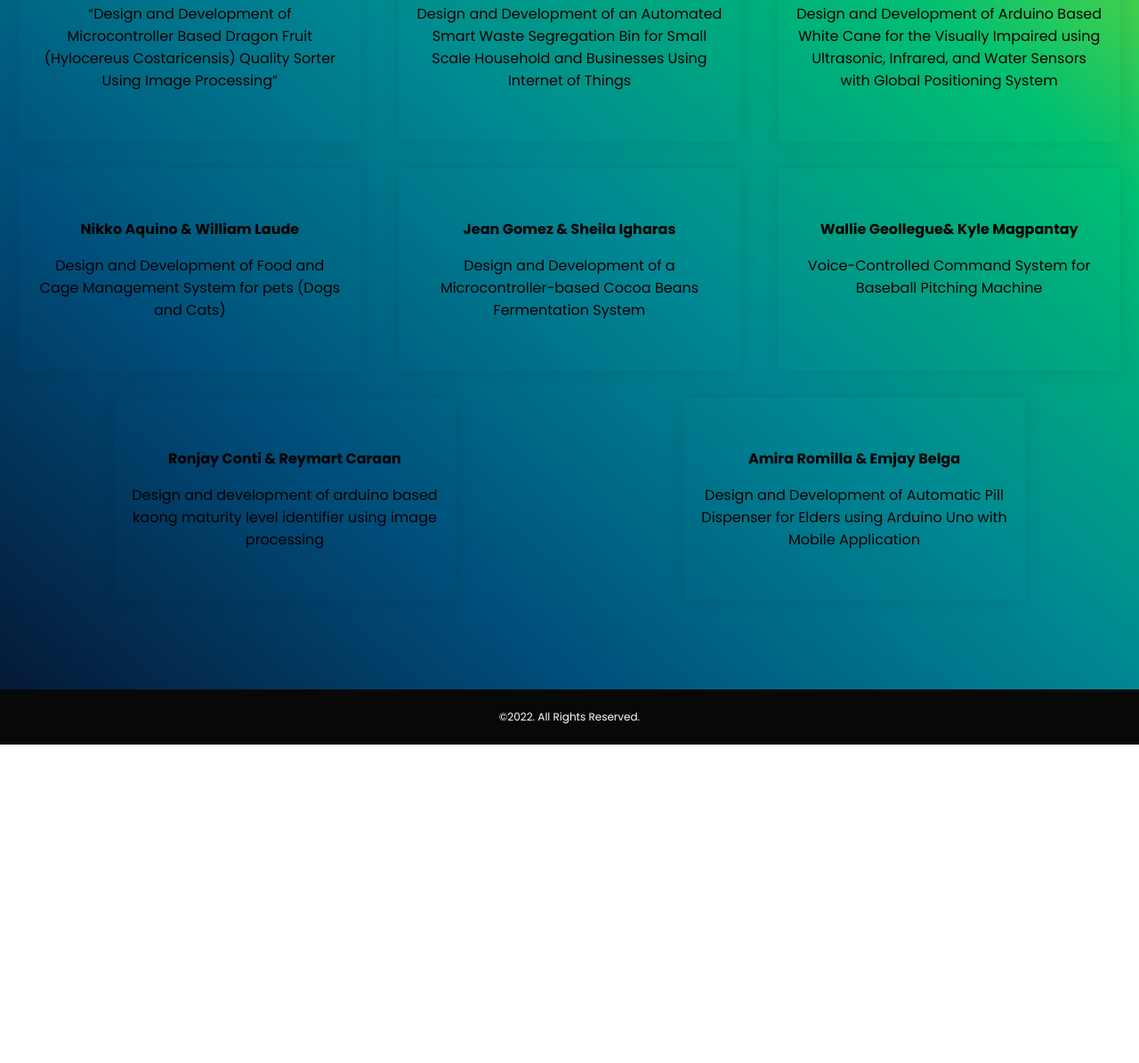
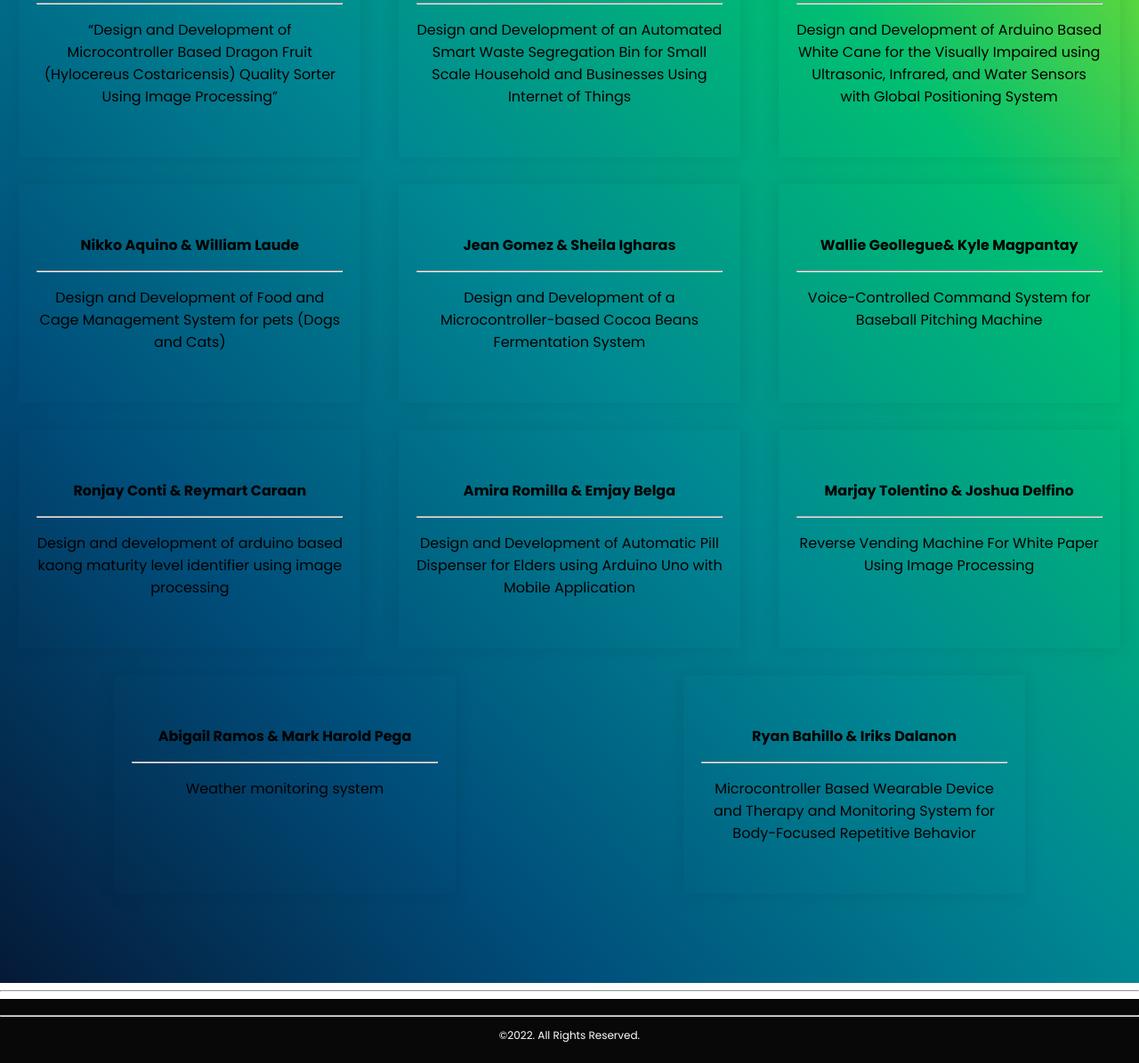
Before and after one commit to vince1772/CPE-TITLES, a plain HTML site: page index.html in a window 1280 px wide. Shown: the part 383-1578 px from the top of the page at 89% size. Before the commit the page ends 1220 px from the top, so only its background shows below. Drawn offline with Linux system fonts and the light colour scheme.

Commit message:
Update index.html

```diff
--- a/index.html
+++ b/index.html
@@ -22,7 +22,7 @@
                             <div class="col-3">
 
                                 <h3>Vince Gallardo & Pamela Rico</h3>
-
+                                <hr>
                                 <div>
                                 <p>“Design and Development of Microcontroller Based Dragon Fruit (Hylocereus Costaricensis) Quality Sorter Using Image Processing”</p>
                                 </div>
@@ -31,7 +31,7 @@
                             <div class="col-3">
 
                                 <h3 >Rahmani Dibansa & Bheejay Garcia</h3>
-
+                                <hr>
                                <div>
                                 <p> Design and Development of an Automated Smart Waste Segregation Bin for Small Scale Household and Businesses Using Internet of Things</p>
                                 </div>
@@ -41,7 +41,7 @@
                             <div class="col-3">
 
                                 <h3>Ian Joshua Abano & Larry Palattao</h3>
-
+                                <hr>
                                <div>
                                 <p>Design and Development of Arduino Based White Cane for the Visually Impaired using Ultrasonic, Infrared, and Water Sensors with Global Positioning System</p>
                                 </div>
@@ -51,7 +51,7 @@
                              <div class="col-3">
 
                                 <h3>Nikko Aquino & William Laude</h3>
-
+                                <hr>
                                <div>
                                 <p>Design and Development of Food and Cage Management System for pets (Dogs and Cats)</p>
                                 </div>
@@ -61,7 +61,7 @@
                              <div class="col-3">
 
                                 <h3>Jean Gomez & Sheila Igharas</h3>
-
+                                <hr>
                                <div>
                                 <p>Design and Development of a Microcontroller-based Cocoa Beans Fermentation System</p>
 
@@ -71,7 +71,7 @@
                              <div class="col-3">
 
                                 <h3>Wallie Geollegue& Kyle Magpantay</h3>
-
+                                <hr>
                                <div>
                                 <p>Voice-Controlled Command System for Baseball Pitching Machine<br></br></p>
                                 </div>
@@ -81,7 +81,7 @@
                              <div class="col-3">
 
                                 <h3>Ronjay Conti & Reymart Caraan</h3>
-
+                                <hr>
                                <div>
                                 <p>Design and development of arduino based kaong maturity level identifier using image processing</p>
                                 </div>
@@ -90,42 +90,44 @@
                              <div class="col-3">
 
                                 <h3>Amira Romilla & Emjay Belga</h3>
-
+                                <hr>
                                <div>
                                 <p>Design and Development of Automatic Pill Dispenser for Elders using Arduino Uno with Mobile Application</p>
                                 </div>
 
-<!--
+
                             </div>
                              <div class="col-3">
 
-                                <h3></h3>
+                                <h3>Marjay Tolentino & Joshua Delfino</h3>
+                                <hr>
 
-
-                                <p></p>
+                                <p>Reverse Vending Machine For White Paper Using Image Processing</p>
 
 
 
                             </div>
                              <div class="col-3">
 
-                                <h3></h3>
+                                <h3>Abigail Ramos & Mark Harold Pega</h3>
+                                <hr>
 
-
-                                <p></p>
+                                <p>Weather monitoring system</p>
 
 
 
                             </div>
                              <div class="col-3">
 
-                                <h3></h3>
+                                <h3>Ryan Bahillo & Iriks Dalanon</h3>
+                                <hr>
 
-
-                                <p></p>
+                                <p>Microcontroller Based Wearable Device and
+                                Therapy and Monitoring System for Body-Focused Repetitive Behavior </p>
 
 
                             </div>
+<!--
                              <div class="col-3">
 
                                 <h3></h3>
@@ -160,10 +162,11 @@
                     </div>
                 </div>
             </div>
-
+            <hr>
             </section>
 
             <footer id="bottom-footer">
+                <hr>
                 <p>©2022. All Rights Reserved.</p>
             </footer>
 
```
